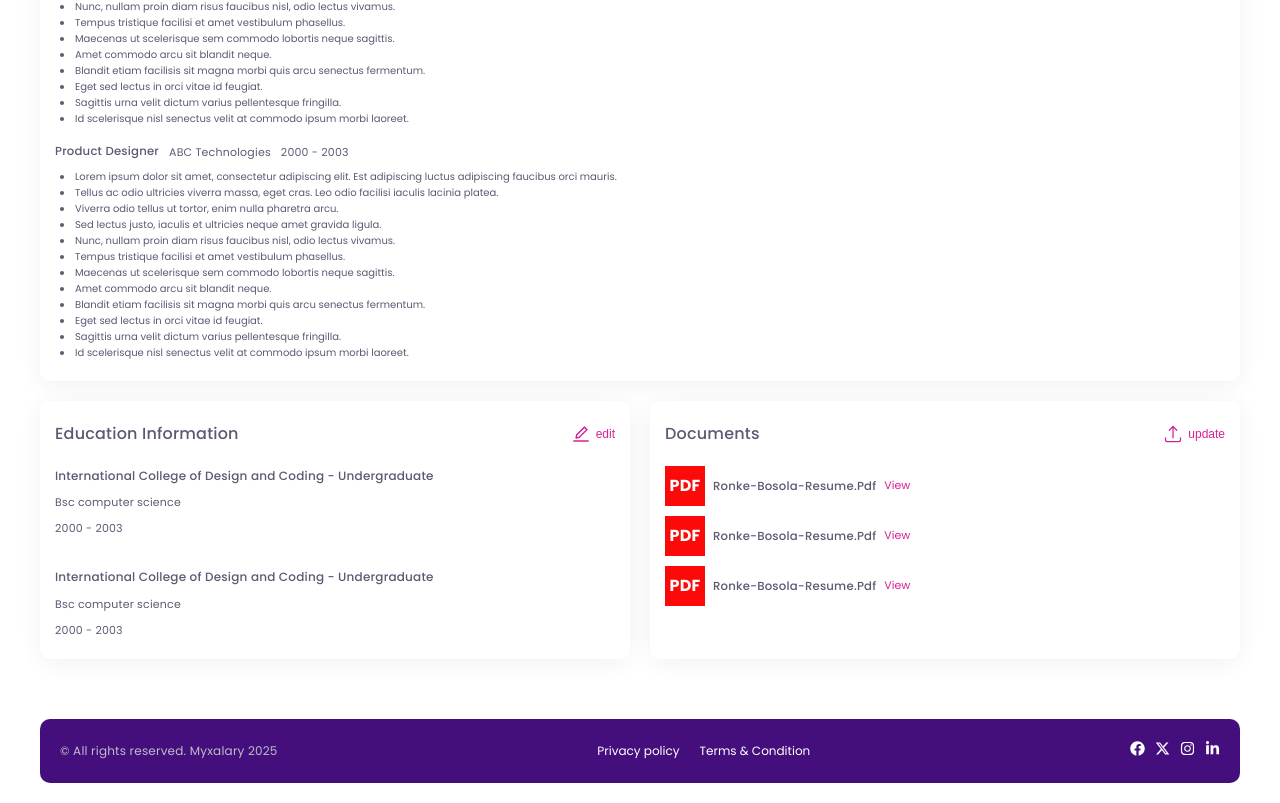
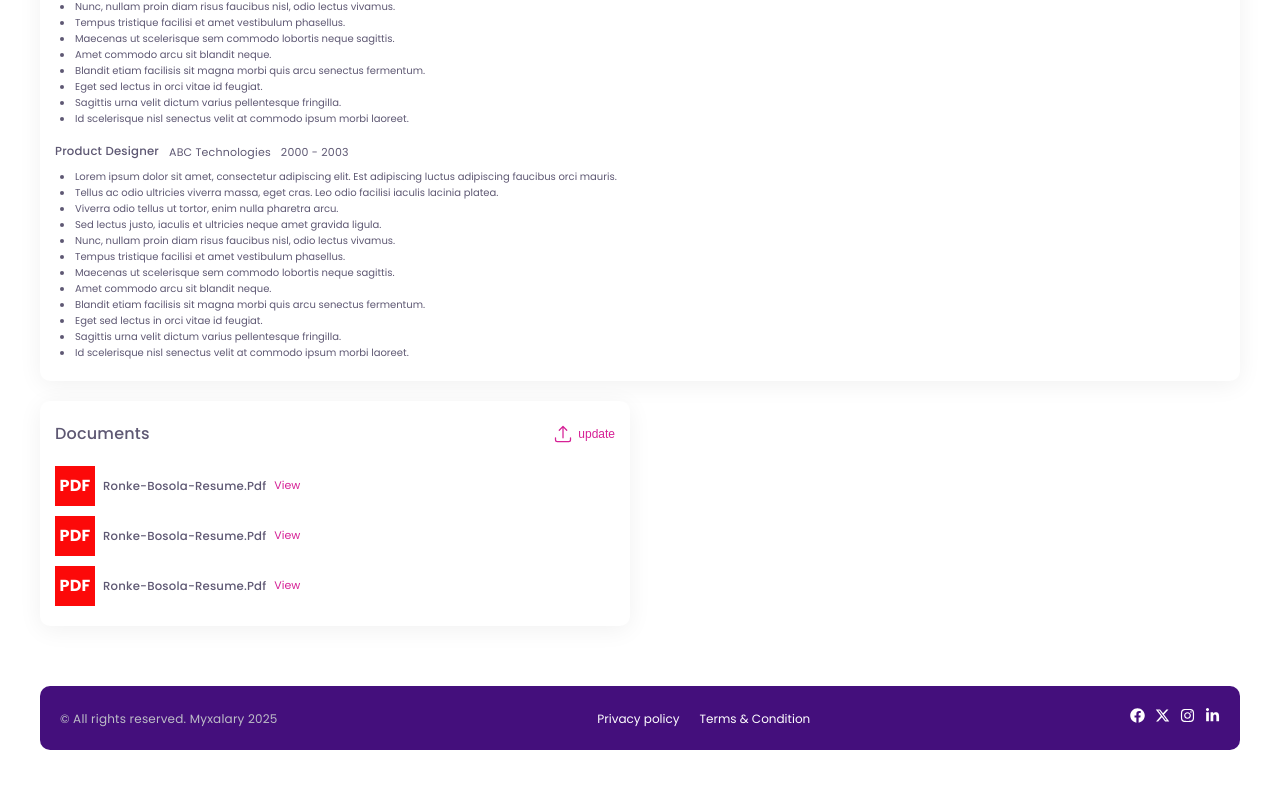
Before and after one commit to Rasheedatj/myXalary, a React (Vite) app: page /profile in a window 1280 px wide. Shown: the part 1146-1949 px from the top of the page. After the commit the page ends 1916 px from the top, so only its background shows below. Built offline with nearby package versions, Linux system fonts and the light colour scheme.

Commit message:
delete education folder

```diff
--- a/src/components/Education/Education.jsx
+++ /dev/null
@@ -1,25 +0,0 @@
-import Header from '../profileHeader/Header';
-import styles from './Education.module.scss';
-
-const Education = () => {
-  return (
-    <div className={styles.box}>
-      <Header heading='Education Information' />
-
-      <section className={styles.education}>
-        <article>
-          <h3>International College of Design and Coding - Undergraduate </h3>
-          <p>Bsc computer science</p>
-          <p>2000 - 2003</p>
-        </article>
-        <article>
-          <h3>International College of Design and Coding - Undergraduate </h3>
-          <p>Bsc computer science</p>
-          <p>2000 - 2003</p>
-        </article>
-      </section>
-    </div>
-  );
-};
-
-export default Education;
--- a/src/components/Education/Education.module.scss
+++ /dev/null
@@ -1,21 +0,0 @@
-.box {
-  .education {
-    display: flex;
-    flex-direction: column;
-    gap: 3rem;
-
-    & article {
-      display: flex;
-      flex-direction: column;
-      gap: 0.8rem;
-
-      h3 {
-        font-size: 12px;
-      }
-
-      p {
-        font-size: 11px;
-      }
-    }
-  }
-}
--- a/src/pages/profile/Profile.jsx
+++ b/src/pages/profile/Profile.jsx
@@ -4,7 +4,7 @@ import Competence from '../../components/competence/Competence';
 import About from '../../components/about/About';
 import styles from './Profile.module.scss';
 import Experience from '../../components/experience/Experience';
-import Education from '../../components/education/Education';
+// import Education from '../../components/education/Education';
 import Document from '../../components/document/Document';
 
 const Profile = () => {
@@ -18,7 +18,7 @@ const Profile = () => {
         <Competence />
         <About />
         <Experience />
-        <Education />
+        {/* <Education /> */}
         <Document />
       </section>
     </>
```
